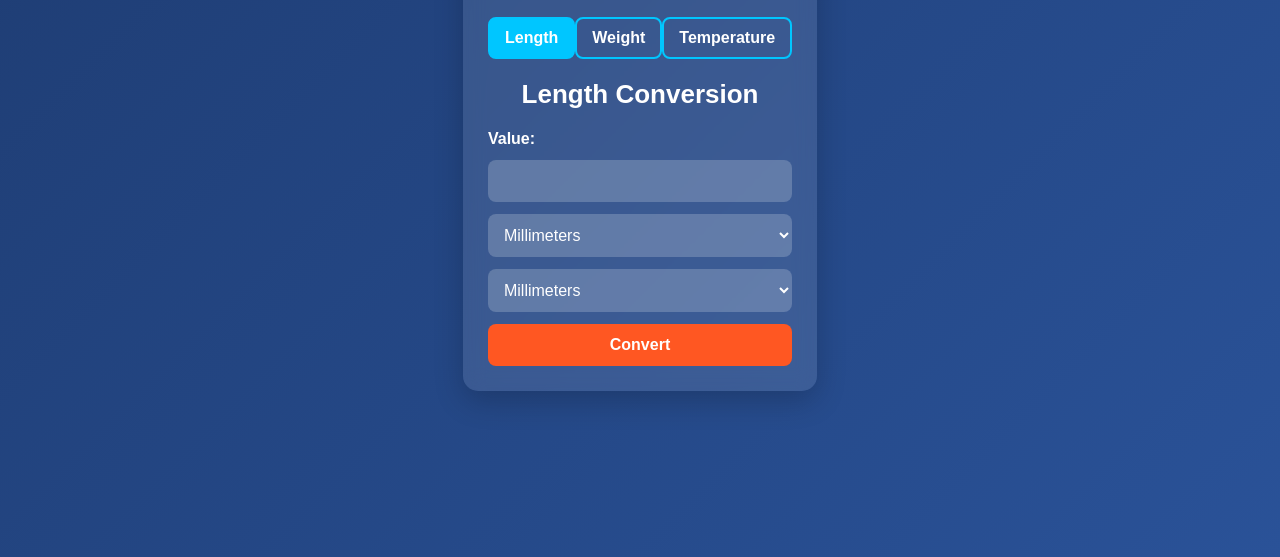
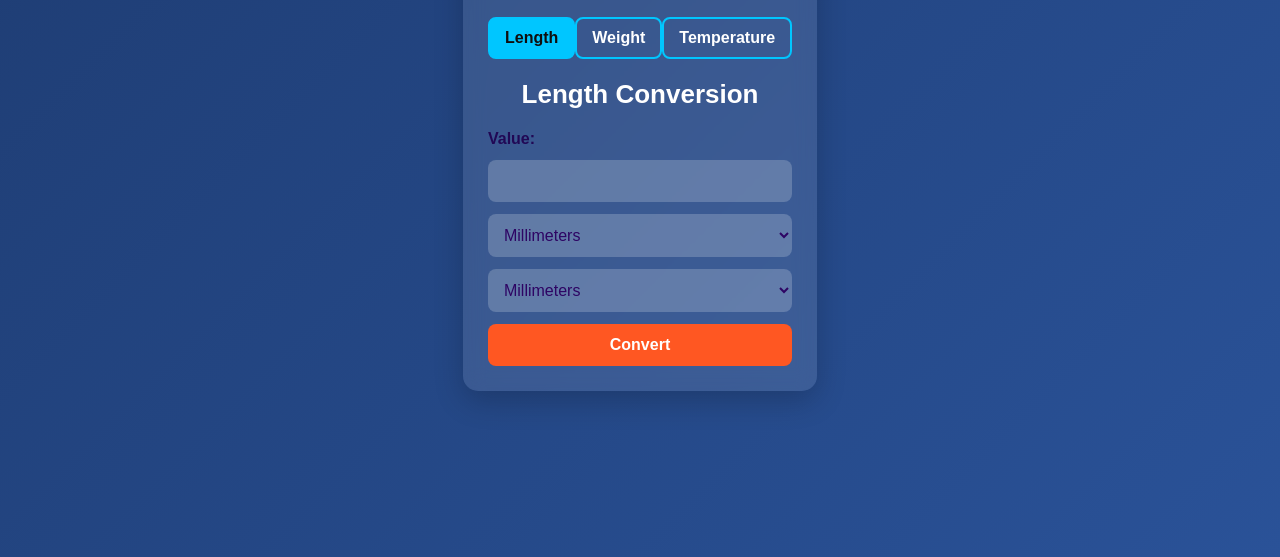
Before and after one commit to Yafet01/unit-convertor, a website: page index.html in a window 1280 px wide. Shown: the part 243-800 px from the top of the page. Drawn offline with Linux system fonts and the light colour scheme.

Commit message:
few changes

```diff
--- a/styles/style.css
+++ b/styles/style.css
@@ -45,7 +45,7 @@ h1 {
 
 .tab-button:hover, .tab-button.active {
     background-color: #00c6ff;
-    color: white;
+    color: rgb(15, 14, 14);
 }
 
 form {
@@ -57,7 +57,7 @@ form {
 label {
     font-weight: bold;
     text-align: left;
-    color: #fff;
+    color: #210855;
 }
 
 input, select, button {
@@ -71,7 +71,7 @@ input, select, button {
 
 input, select {
     background: rgba(255, 255, 255, 0.2);
-    color: #fff;
+    color: #2e0564;
 }
 
 input:focus, select:focus {
```
